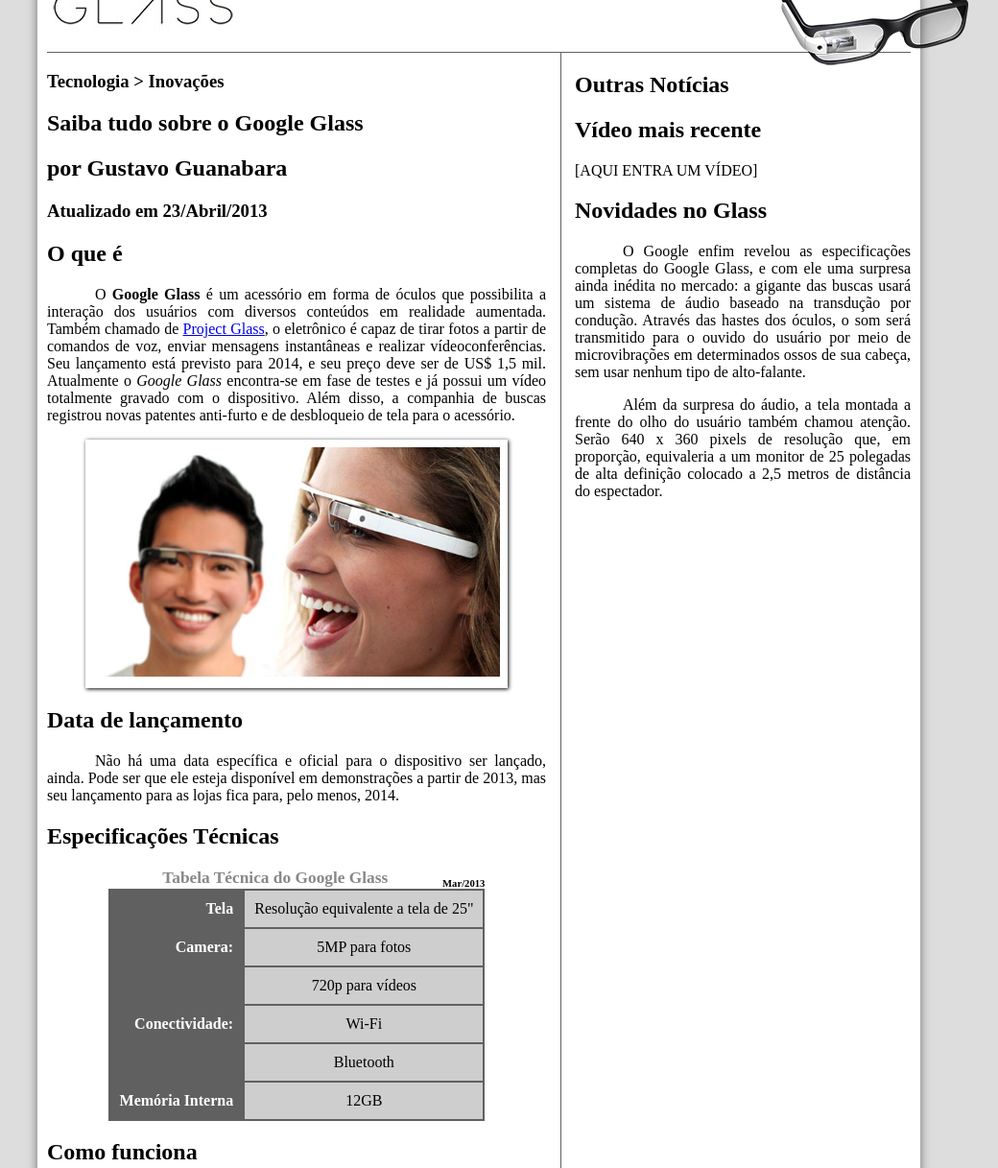
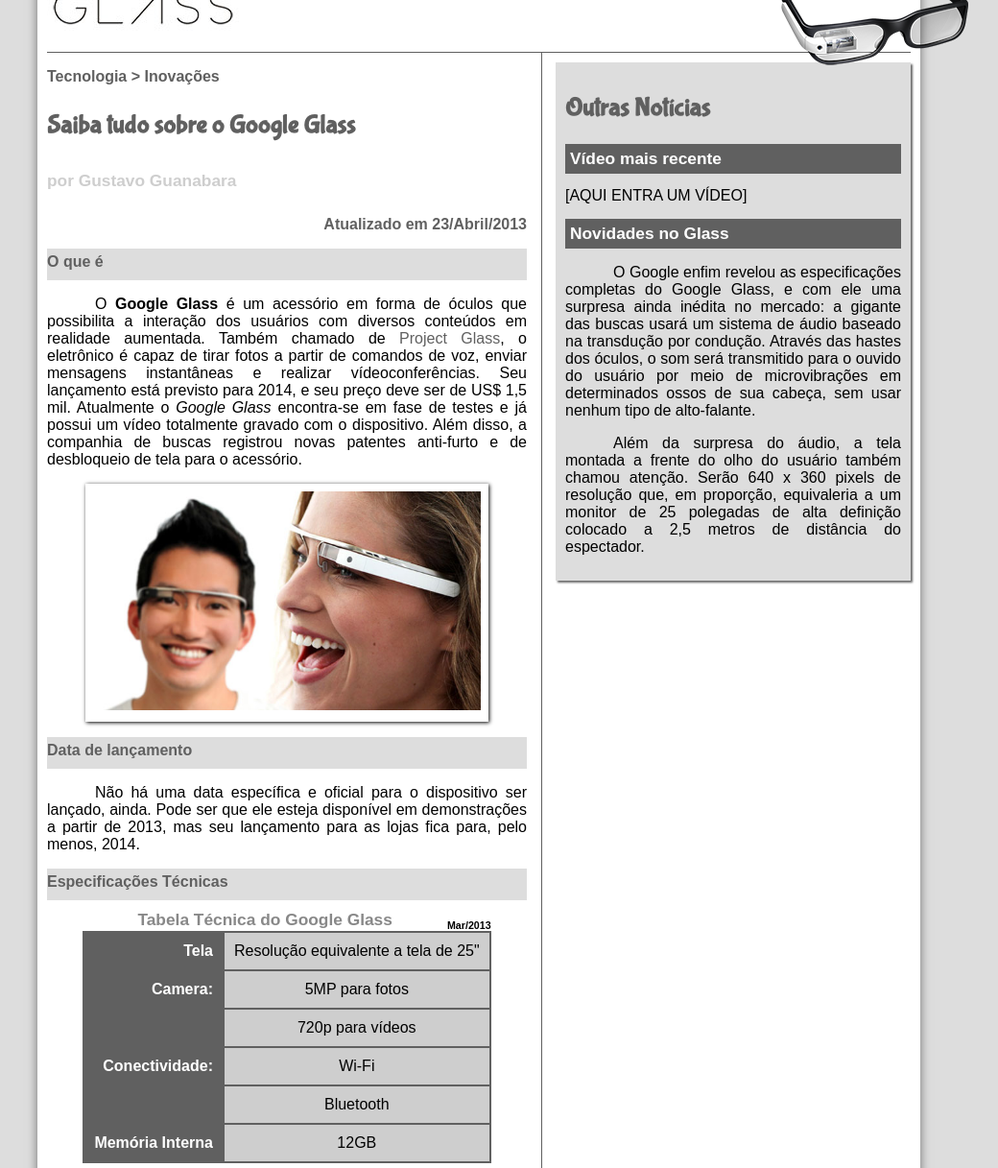
Before and after one commit to pablorodrigo52/google_glass_website, a plain HTML site: page index.html in a window 1280 px wide. Shown: the part 121-1338 px from the top of the page at 96% size, without its empty margins (141-1181 px from the left). Drawn offline with Linux system fonts and the light colour scheme.

Commit message:
styling aside element

```diff
--- a/_css/estilo.css
+++ b/_css/estilo.css
@@ -8,6 +8,16 @@
 body {
     background-color: #dddddd;
     color: black;
+    font-family: Arial;
+}
+
+a {
+    color: #606060;
+    text-decoration: none;
+}
+
+a:hover {
+    text-decoration: underline;
 }
 
 div#interface {
@@ -128,10 +138,40 @@ nav#menu a:hover {
 
 section#corpo {
     display: block;
-    width: 520px;
+    width: 500px;
     float: left;
     border-right: 1px solid #606060;
     padding-right: 15px;
+}
+
+article#noticia-principal h2 {
+    font-size: 12pt;
+    color: #606060;
+    background-color: #dddddd;
+    padding: 5px 0px 10px 0px;
+    margin: 10px 0px 10px 0px;
+}
+
+header#cabecalho-artigo h1 {
+    font-family: 'FonteLogo', sans-serif;
+    font-size: 20pt;
+    color: #606060;
+}
+
+.direita {
+    text-align: right;
+}
+
+header#cabecalho-artigo h2 {
+    font-size: 13pt;
+    color: #cecece;
+    background-color: white;
+    margin-bottom: 0px;
+}
+
+header#cabecalho-artigo h3 {
+    font-size: 12pt;
+    color: #606060;
 }
 
 table#tabelaspec {
@@ -178,6 +218,23 @@ aside#lateral {
     display: block;
     width: 350px;
     float: right;
+    background-color: #dddddd;
+    padding: 10px;
+    margin-top: 10px;
+    box-shadow: 2px 2px 2px rgba(0, 0, 0, .6);
+}
+
+aside#lateral h1 {
+    font-family: 'FonteLogo', sans-serif;
+    font-size: 20pt;
+    color: #606060;
+}
+
+aside#lateral h2 {
+    background-color: #606060;
+    font-size: 13pt;
+    color: #ffffff;
+    padding: 5px;
 }
 
 footer#rodape {
--- a/index.html
+++ b/index.html
@@ -31,16 +31,19 @@
         </header>
 
         <section id="corpo">
+            <article id="noticia-principal">
+                <header id="cabecalho-artigo">
                     <hgroup>
                         <h3>Tecnologia > Inovações</h3>
                         <h1>Saiba tudo sobre o Google Glass</h1>
                         <h2>por Gustavo Guanabara</h2>
-                <h3>Atualizado em 23/Abril/2013</h3>
+                        <h3 class="direita">Atualizado em 23/Abril/2013</h3>
                     </hgroup>
+                </header>
 
                 <h2>O que é</h2>
                 <p>O <span style="font-weight: 700;">Google Glass</span> é um acessório em forma de óculos que possibilita a interação dos usuários com diversos conteúdos em realidade aumentada. Também chamado de <a target="_blank" href="https://www.google.com/glass/start/">Project Glass</a>,
-                o eletrônico é capaz de tirar fotos a partir de comandos de voz, enviar mensagens instantâneas e realizar vídeo&shy;con&shy;ferên&shy;cias. Seu lançamento está previsto para 2014, e seu preço deve ser de US$ 1,5 mil. Atualmente o <em>Google Glass</em>                encontra-se em fase de testes e já possui um vídeo totalmente gravado com o dispositivo. Além disso, a companhia de buscas registrou novas patentes anti-furto e de desbloqueio de tela para o acessório.</p>
+                    o eletrônico é capaz de tirar fotos a partir de comandos de voz, enviar mensagens instantâneas e realizar vídeo&shy;con&shy;ferên&shy;cias. Seu lançamento está previsto para 2014, e seu preço deve ser de US$ 1,5 mil. Atualmente o <em>Google Glass</em>                    encontra-se em fase de testes e já possui um vídeo totalmente gravado com o dispositivo. Além disso, a companhia de buscas registrou novas patentes anti-furto e de desbloqueio de tela para o acessório.</p>
                 <figure class="foto-legenda">
                     <img src="/_imagens/glass-quadro-homem-mulher.jpg" alt="Homem Mulher usando Google Glass">
                     <figcaption>
@@ -52,7 +55,7 @@
                 <h2>Data de lançamento</h2>
                 <p>Não há uma data específica e oficial para o dispositivo ser lançado, ainda. Pode ser que ele esteja disponível em demonstrações a partir de 2013, mas seu lançamento para as lojas fica para, pelo menos, 2014.</p>
 
-            <h1>Especificações Técnicas</h1>
+                <h2>Especificações Técnicas</h2>
                 <table id="tabelaspec">
                     <caption>Tabela Técnica do Google Glass <span>Mar/2013</span></caption>
                     <tr>
@@ -78,15 +81,16 @@
                         <td class="cd">12GB</td>
                     </tr>
                 </table>
-            <h1>Como funciona</h1>
-            <p>De acordo com fontes próximas do Google, os óculos vão contar com uma pequena tela de LCD ou AMOLED na parte superior e em frente aos olhos do usuário. Com o uso de uma câmera e GPS, você pode se situar, assim como selecionar opções com o
-                movimento da cabeça</p>
+                <h2>Como funciona</h2>
+                <p>De acordo com fontes próximas do Google, os óculos vão contar com uma pequena tela de LCD ou AMOLED na parte superior e em frente aos olhos do usuário. Com o uso de uma câmera e GPS, você pode se situar, assim como selecionar opções com
+                    o movimento da cabeça</p>
 
-            <h1>O que você pode fazer com o Google Glasses</h1>
+                <h2>O que você pode fazer com o Google Glasses</h2>
                 <p>O vídeo de divulgação do Google mostra que você pode se transformar em uma espécie de “super-<wbr/>humano”, já que o aparelho pode indicar a quantos metros você está de seu destino, se o metrô está aberto ou fechado, mostrar o clima, agenda
                     e até mesmo permitir que você marque encontros apenas com comandos de voz.</p>
 
                 [AQUI ENTRA UM VÍDEO]
+            </article>
         </section>
 
         <aside id="lateral">
@@ -103,6 +107,7 @@
                 do espectador.
             </p>
         </aside>
+
         <footer id="rodape">
             <p>Copyright &copy; 2013 - by Gustavo Guanabara <br>
                 <a target="_blank" href="http://facebook.com/cursoemvideo">Facebook</a> |
```
Lines whose indentation alone changed are shown as unchanged.
